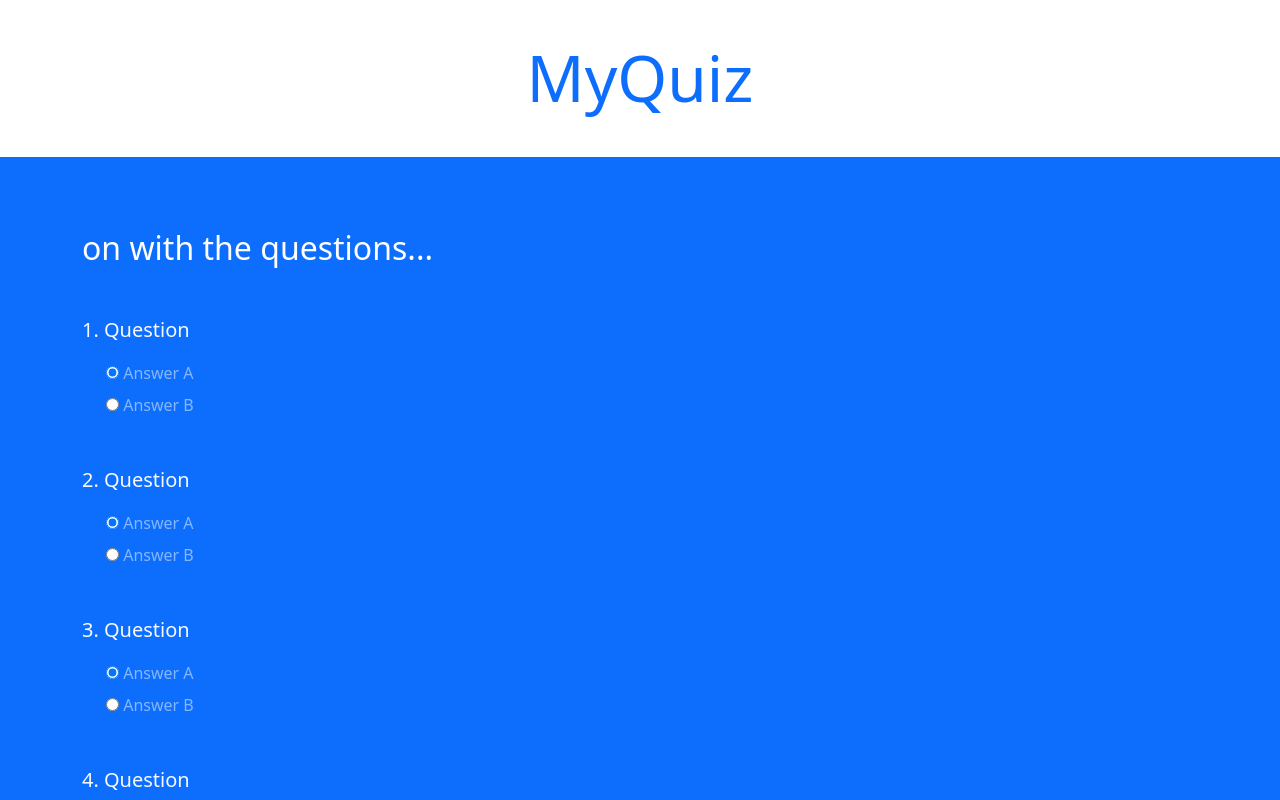
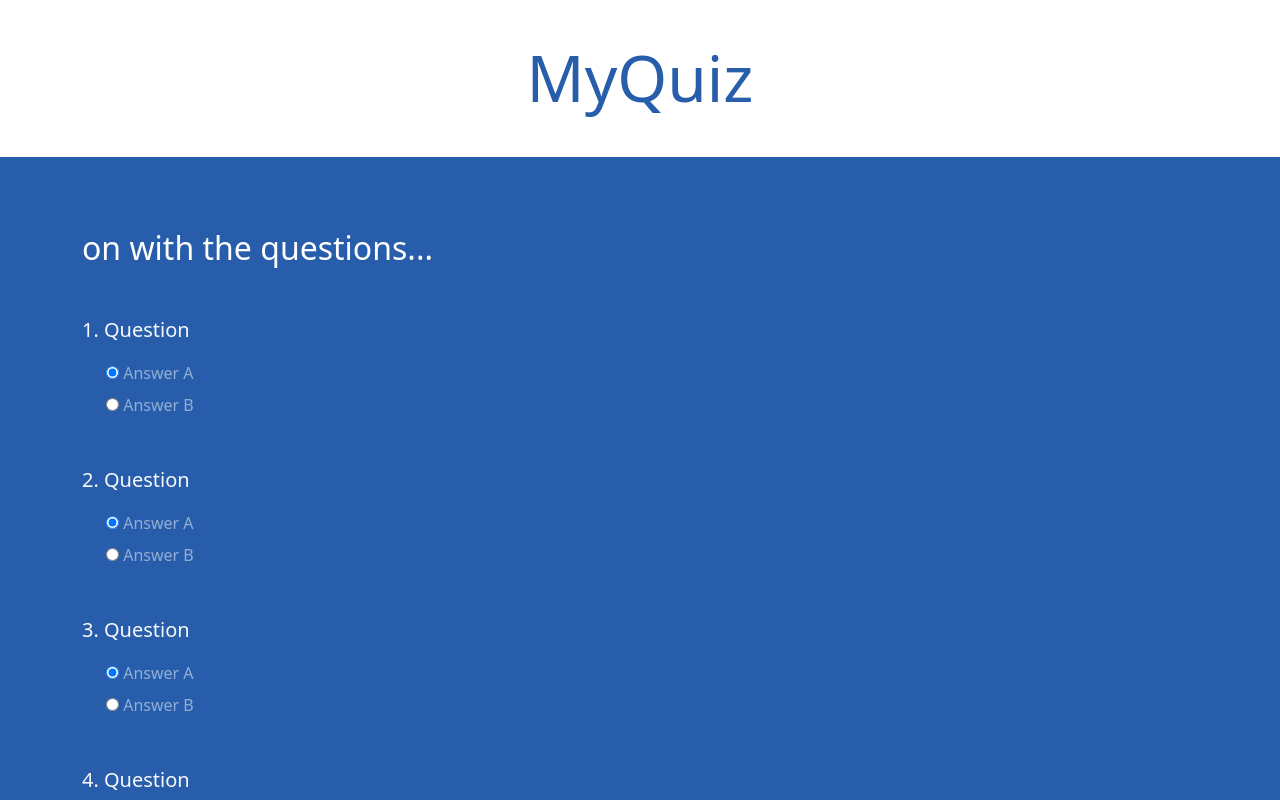
Before and after one commit to MarinaTukalo/JavaScript_code_samples, a plain HTML site: page MyQuiz/index.html in a window 1280 px wide. Shown: the top 800 px of the page. Drawn offline with nearby package versions, Linux system fonts and the light colour scheme.

Commit message:
added layout pic, updated style

```diff
--- a/MyQuiz/app.js
+++ b/MyQuiz/app.js
@@ -1,4 +1,4 @@
-const correctAnswers = ['B', 'A', 'A', 'B'];
+const correctAnswers = ['B', 'B', 'B', 'B'];
 const form = document.querySelector('.quiz-form');
 const result = document.querySelector('.result');
 
@@ -15,7 +15,7 @@ form.addEventListener('submit', e => {
         }
     });
     //show result on page
-    scrollTo(0, 0); // window method, bring us directly to the top.
+    scrollTo(0, 0); // it's a window method, bring us directly to the top.
     result.classList.remove('d-none');
 
     let output = 0;
--- a/MyQuiz/index.html
+++ b/MyQuiz/index.html
@@ -5,6 +5,15 @@
     <meta http-equiv="X-UA-Compatible" content="IE=edge">
     <meta name="viewport" content="width=device-width, initial-scale=1.0">
     <link href="https://cdn.jsdelivr.net/npm/bootstrap@5.0.0-beta2/dist/css/bootstrap.min.css" rel="stylesheet" integrity="sha384-BmbxuPwQa2lc/FVzBcNJ7UAyJxM6wuqIj61tLrc4wSX0szH/Ev+nYRRuWlolflfl" crossorigin="anonymous">
+    <style>
+        .quiz {
+            background-color: rgb(39, 93, 170);
+        }
+
+        h2 {
+            color: rgb(39, 93, 170);
+        }
+    </style>
     <title>MyQuiz</title>
 </head>
 
@@ -12,7 +21,7 @@
     <!-- top section-->
     <div class="intro py-3 bg-white text-center">
         <div class="container">
-            <h2 class="text-primary display-3 my-4">MyQuiz</h2>
+            <h2 class="display-3 my-4">MyQuiz</h2>
         </div>
     </div>
 
@@ -25,7 +34,7 @@
     </div>
 
     <!-- quiz section -->
-    <div class="quiz py-4 bg-primary">
+    <div class="quiz py-4">
         <div class="container">
             <h2 class="my-5 text-white">on with the questions...</h2>
 
```
Also changed, not shown: quiz_layout.png (added).
